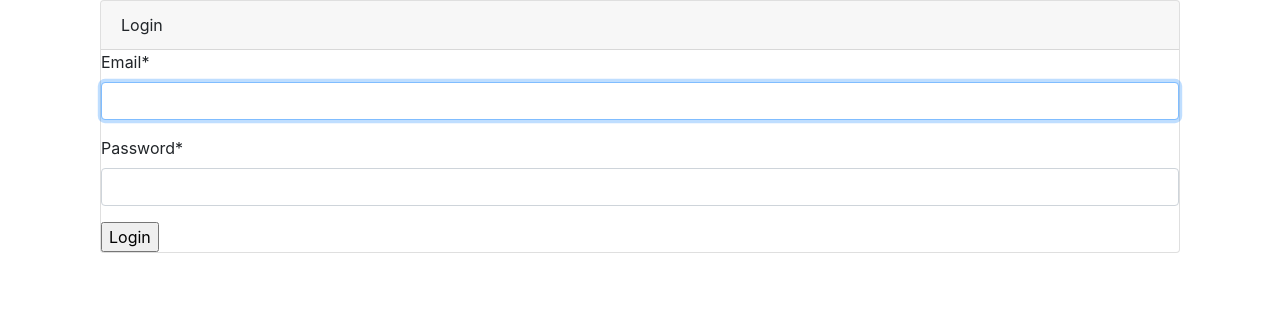
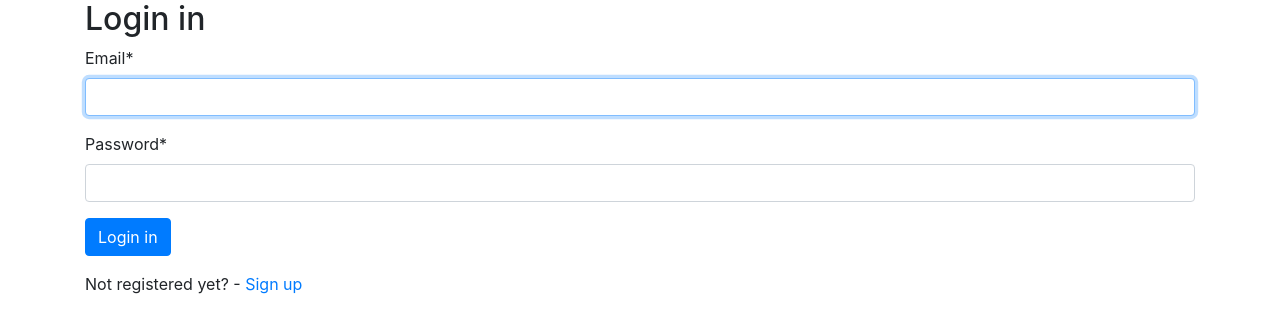
Before and after one commit to hunterinious/django_test, a Django app: page /users/login in a window 1280 px wide. Shown: the top 333 px of the page. Run offline with Django 3.2, Linux system fonts and the light colour scheme; some libraries are stand-ins or nearby versions.

Commit message:
links to sign_up and login added

```diff
--- a/templates/registration/login.html
+++ b/templates/registration/login.html
@@ -3,11 +3,7 @@
 {% load crispy_forms_tags %}
 
 {% block content %}
-<div class="container">
-    <div class="card">
-        <div class="card-header">
-            Login
-        </div>
+        <h2>Login in</h2>
         {% if messages %}
             <ul class="messages">
             {% for message in messages %}
@@ -17,7 +13,10 @@
         {% endif %}
         <form method="post">{% csrf_token %}
             {{ form|crispy }}
-            <input type="submit" value="Login" />
+            <button type="submit" class="btn btn-primary">Login in</button>
+            <div class="mt-3">
+                 Not registered yet? - <a href="{% url 'sign-up' %}">Sign up</a>
+            </div>
         </form>
     </div>
 </div>
--- a/templates/registration/registration.html
+++ b/templates/registration/registration.html
@@ -8,5 +8,8 @@
       {% csrf_token %}
       {{ form|crispy }}
     <button type="submit" class="btn btn-primary">Sign up</button>
+       <div class="mt-3">
+           Already have an account? - <a href="{% url 'login' %}">Login in</a>
+       </div>
   </form>
 {% endblock %}
--- a/users/views.py
+++ b/users/views.py
@@ -11,4 +11,4 @@ class SignUpView(CreateView):
     template_name = 'registration/registration.html'
 
     def get_success_url(self):
-        return reverse('sign-up')
+        return reverse('post-list')
```
